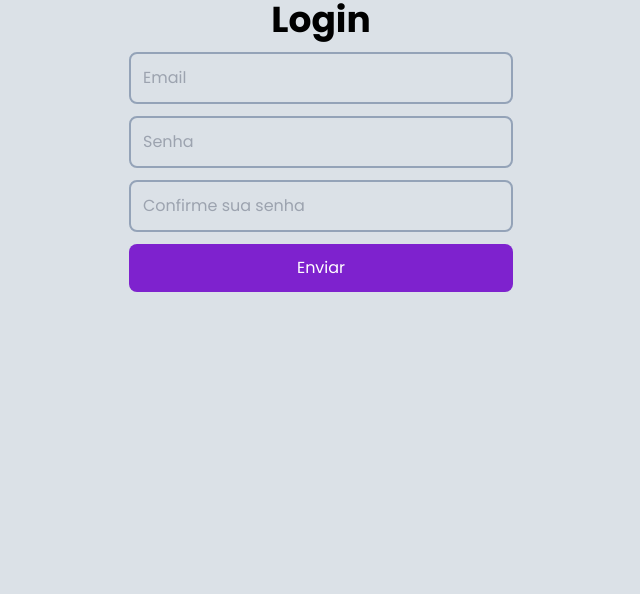
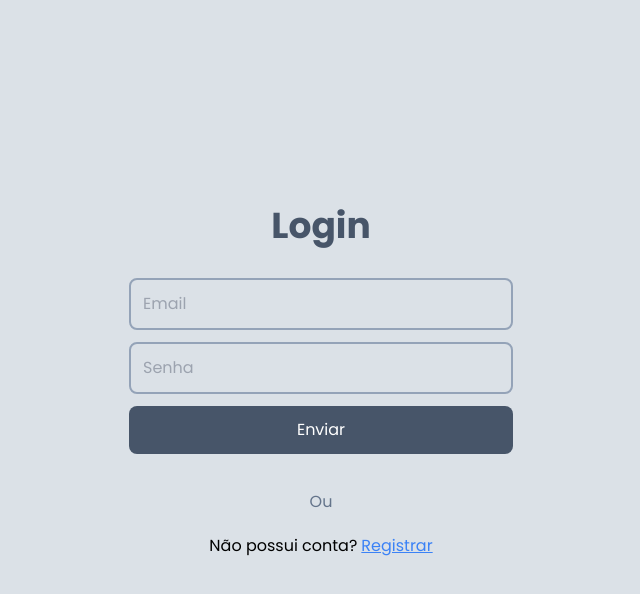
Before and after one commit to joeyanovich/form-and-todo-list-sveltekit, a SvelteKit app: page / in a window 1280 px wide. Shown: the top 594 px of the page, without its empty margins (319-959 px from the left). Built offline with nearby package versions, Linux system fonts and the light colour scheme.

Commit message:
feat ✨: form page

```diff
--- a/src/routes/components/Form.svelte
+++ b/src/routes/components/Form.svelte
@@ -1,16 +1,107 @@
-<main class="flex flex-col items-center justify-center px-10 ">
+<script>
+  let email = '';
+  let password = '';
+  let confirmPass = '';
+  let error = false;
+  let register = false;
+
+  function handleAuthenticate() {
+    if (!email || !password || (register && !confirmPass)) {
+      error = true;
+      return;
+    }
+  }
+
+  function handleRegister() {
+    register = !register;
+  }
+</script>
+
+<main class="flex flex-col items-center justify-center px-10 h-screen">
   <form class="flex flex-col gap-3 w-96 max-w-full">
-    <h1 class="text-center text-4xl font-bold">Login</h1>
+    <h1 class="text-center text-4xl font-bold mb-5 text-slate-600">{register ? "Registrar" : "Login"}</h1>
+    {#if error}
+      <p class="text-center text-red-700">A informação inserida não está correta</p>
+    {/if}
+
     <label class="w-full relative border-2 border-slate-400 rounded-lg">
-      <input class="w-full p-3 bg-transparent border-none text-gray-500 focus:outline-none" type="email" placeholder="Email">
+      <p class={email ? 'above' : 'center'}>Email</p>
+      <input
+        bind:value={email}
+        class="w-full p-3 bg-transparent border-none text-gray-500 focus:outline-none"
+        type="email"
+        placeholder="Email"
+      >
     </label>
     <label class="w-full relative border-2 border-slate-400 rounded-lg">
-      <input class="w-full p-3 bg-transparent border-none text-gray-500 focus:outline-none" type="password" placeholder="Senha">
+      <p class={password ? 'above' : 'center'}>Senha</p>
+      <input
+        bind:value={password}
+        class="w-full p-3 bg-transparent border-none text-gray-500 focus:outline-none"
+        type="password"
+        placeholder="Senha"
+      >
     </label>
-    <label class="w-full relative border-2 border-slate-400 rounded-lg">
-      <input class="w-full p-3 bg-transparent border-none text-gray-500 focus:outline-none" type="password" placeholder="Confirme sua senha">
-    </label>
+    {#if register}
+      <label class="w-full relative border-2 border-slate-400 rounded-lg">
+        <p class={confirmPass ? 'above' : 'center'}>Confirme sua senha</p>
+        <input
+          bind:value={confirmPass}
+          class="w-full p-3 bg-transparent border-none text-gray-500 focus:outline-none"
+          type="password"
+          placeholder="Confirme sua senha"
+        >
+      </label>
+    {/if}
 
-    <button class="py-3 border-none rounded-lg text-white bg-purple-700">Enviar</button>
+    <button class="py-3 border-none rounded-lg text-white bg-slate-600 ease-in-out duration-500 hover:bg-slate-400">Enviar</button>
   </form>
+  <div class="flex flex-col gap-5 py-4 overflow-hidden w-96 max-w-96 my-5">
+          <p class="text-center x-5 my-auto text-slate-500">Ou</p>
+         <!-- <p class="relative text-center x-5 my-auto text-slate-500 after:content-[''] after:absolute after:top-1/2 after:mx-2 after:-translate-y-1/2 after:w-full after:h-[1.5px] before:bg-slate-500 before:content-[''] before:absolute before:top-1/2 before:mx-2 before:translate-y-1/2 before:w-full before:h-[1.5px] before:bg-slate-500">Ou</p> -->
+
+    {#if register}
+      <div class="flex gap-1 justify-center">
+        <p>Já possui uma conta?</p>
+        <button on:click={handleRegister} on:keydown={() => {}} class="text-blue-500 cursor-pointer underline">Entrar</button>
+      </div>
+    {:else}
+      <div class="flex gap-1 justify-center">
+        <p>Não possui conta?</p>
+        <button on:click={handleRegister} on:keydown={() => {}} class="text-blue-500 cursor-pointer underline">Registrar</button>
+      </div>
+    {/if}
+  </div>
+
 </main>
+
+<style>
+  .above, .center {
+    position: absolute;
+    transform: translateY(-50%);
+    padding: 0 0.5rem;
+    pointer-events: none;
+    border-radius: 4px;
+    font-size: 0.8rem;
+
+    transition: 0.4s ease-in-out;
+
+    color: white;
+  }
+
+  .above {
+    top: 0;
+    left: 1rem;
+    border: 1px solid #94a3b8;
+    font-size: 0.75rem;
+
+    background-color: #94a3b8;
+  }
+
+  .center {
+    /* top: 100%; */
+    left: 0;
+    border: 1px solid transparent;
+    opacity: 0;
+  }
+</style>
```
